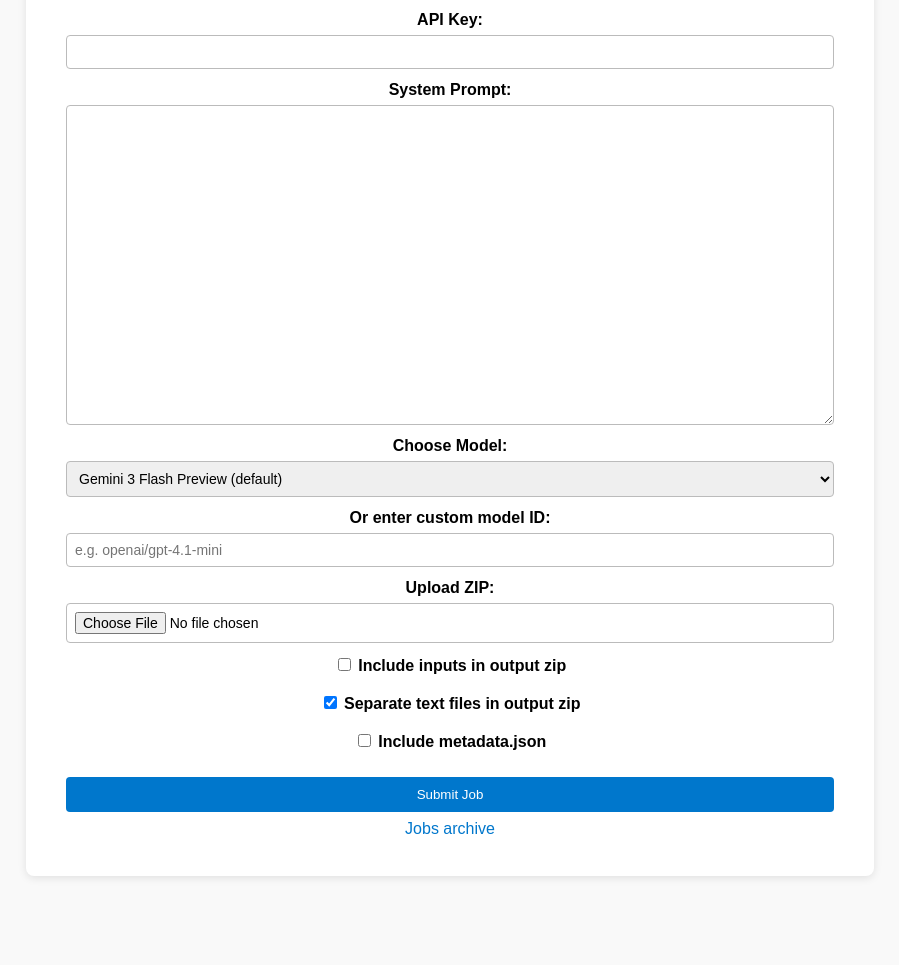
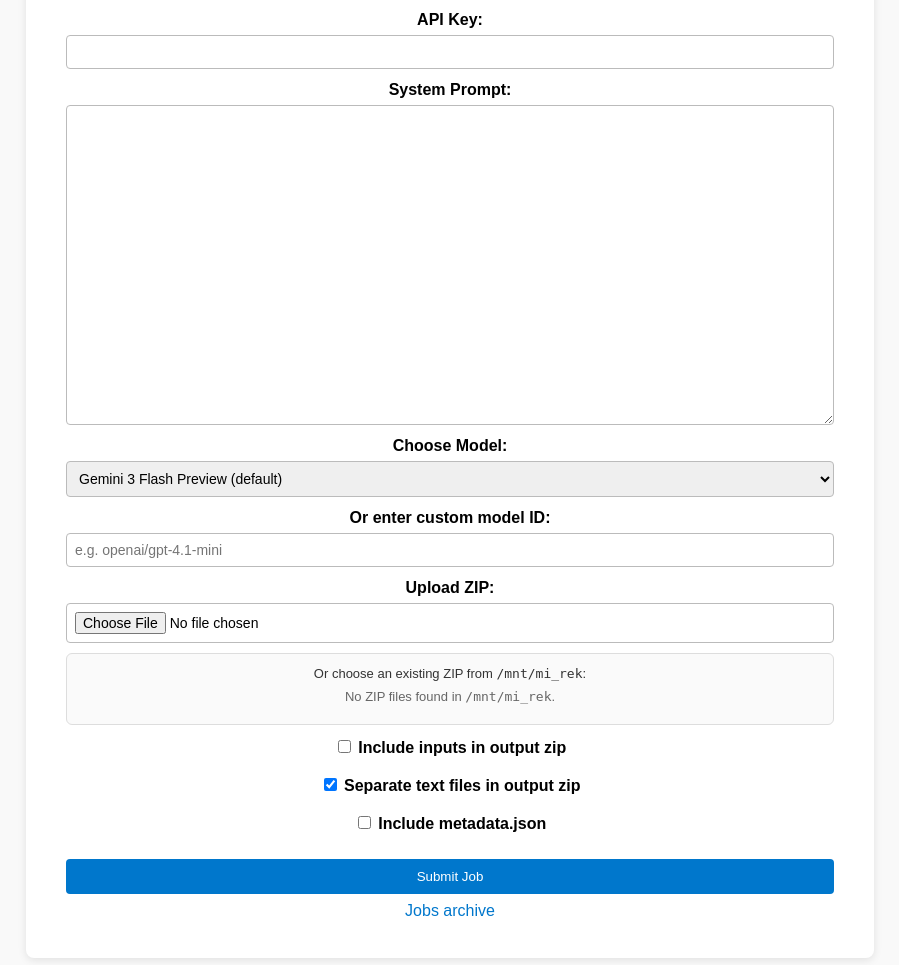
Before and after one commit to ValRCS/openrouter_batch_processor, a Flask app: page /marc in a window 1280 px wide. Shown: the part 252-1217 px from the top of the page, without its empty margins (190-1089 px from the left). Before the commit the page ends 1130 px from the top, so only its background shows below. Run offline with Flask 3, Linux system fonts and the light colour scheme.

Commit message:
feat: enhance MARC form with existing ZIP file selection and improved error handling

```diff
--- a/app.py
+++ b/app.py
@@ -9,6 +9,7 @@ from worker import process_job
 app = Flask(__name__)
 app.config["UPLOAD_FOLDER"] = UPLOAD_FOLDER
 app.config["EXISTING_ZIPS_FOLDER"] = os.path.join(BASE_DIR, "data", "zips")
+app.config["MARC_EXISTING_ZIPS_FOLDER"] = "/mnt/mi_rek"
 
 executor = ThreadPoolExecutor(max_workers=4)
 jobs = {}
@@ -25,12 +26,12 @@ def format_file_size(size_bytes):
         return f"{int(value)} {units[unit_idx]}"
     return f"{value:.2f} {units[unit_idx]}"
 
-def resolve_existing_zip(zip_name):
+def resolve_existing_zip(zip_name, zips_folder):
     candidate_name = os.path.basename((zip_name or "").strip())
     if not candidate_name or not candidate_name.lower().endswith(".zip"):
         return None, None
 
-    base_dir = os.path.abspath(app.config["EXISTING_ZIPS_FOLDER"])
+    base_dir = os.path.abspath(zips_folder)
     zip_path = os.path.abspath(os.path.join(base_dir, candidate_name))
     if os.path.commonpath([base_dir, zip_path]) != base_dir:
         return None, None
@@ -40,8 +41,7 @@ def resolve_existing_zip(zip_name):
 
     return candidate_name, zip_path
 
-def list_existing_zips():
-    zips_dir = app.config["EXISTING_ZIPS_FOLDER"]
+def list_existing_zips(zips_dir):
     if not os.path.isdir(zips_dir):
         return []
 
@@ -68,8 +68,19 @@ def list_existing_zips():
 
     return entries
 
-def handle_submission(template_name, group_by_subfolder=False, source_route="index", template_context=None):
+def handle_submission(
+    template_name,
+    group_by_subfolder=False,
+    source_route="index",
+    template_context=None,
+    existing_zips_folder=None,
+    existing_zips_label=None
+):
     template_context = template_context or {}
+    if existing_zips_folder is None:
+        existing_zips_folder = app.config["EXISTING_ZIPS_FOLDER"]
+    if existing_zips_label is None:
+        existing_zips_label = "data/zips"
 
     if request.method == "POST":
         api_key = request.form["api_key"]
@@ -84,10 +95,10 @@ def handle_submission(template_name, group_by_subfolder=False, source_route="ind
         existing_zip_path = None
         uploaded_filename = file.filename if file else ""
         if selected_existing_zip:
-            original_name, existing_zip_path = resolve_existing_zip(selected_existing_zip)
+            original_name, existing_zip_path = resolve_existing_zip(selected_existing_zip, existing_zips_folder)
             if not existing_zip_path:
                 context = dict(template_context)
-                context["error"] = "Selected ZIP file was not found in data/zips."
+                context["error"] = f"Selected ZIP file was not found in {existing_zips_label}."
                 return render_template(template_name, **context), 400
             using_existing_zip = True
         elif uploaded_filename:
@@ -98,7 +109,7 @@ def handle_submission(template_name, group_by_subfolder=False, source_route="ind
                 original_name = f"{original_name}.zip"
         else:
             context = dict(template_context)
-            context["error"] = "Please upload a ZIP file or select one from data/zips."
+            context["error"] = f"Please upload a ZIP file or select one from {existing_zips_label}."
             return render_template(template_name, **context), 400
 
         job_id = str(uuid.uuid4())
@@ -155,16 +166,33 @@ def handle_submission(template_name, group_by_subfolder=False, source_route="ind
 
 @app.route("/", methods=["GET", "POST"])
 def index():
+    existing_zips_folder = app.config["EXISTING_ZIPS_FOLDER"]
     return handle_submission(
         "index.html",
         group_by_subfolder=True,
         source_route="index",
-        template_context={"existing_zips": list_existing_zips()}
+        template_context={
+            "existing_zips": list_existing_zips(existing_zips_folder),
+            "existing_zips_label": "data/zips"
+        },
+        existing_zips_folder=existing_zips_folder,
+        existing_zips_label="data/zips"
     )
 
 @app.route("/marc", methods=["GET", "POST"])
 def marc():
-    return handle_submission("marc.html", group_by_subfolder=True, source_route="marc")
+    existing_zips_folder = app.config["MARC_EXISTING_ZIPS_FOLDER"]
+    return handle_submission(
+        "marc.html",
+        group_by_subfolder=True,
+        source_route="marc",
+        template_context={
+            "existing_zips": list_existing_zips(existing_zips_folder),
+            "existing_zips_label": existing_zips_folder
+        },
+        existing_zips_folder=existing_zips_folder,
+        existing_zips_label=existing_zips_folder
+    )
 
 @app.route("/status/<job_id>")
 def status(job_id):
--- a/templates/marc.html
+++ b/templates/marc.html
@@ -23,6 +23,31 @@
 
         <label>Upload ZIP:</label>
         <input type="file" name="zipfile" required>
+        <input type="hidden" name="existing_zip" value="">
+
+        <div class="existing-zips">
+          <p class="existing-zips-title">Or choose an existing ZIP from <code>{{ existing_zips_label }}</code>:</p>
+          {% if existing_zips %}
+            <ul class="existing-zips-list">
+              {% for zip_item in existing_zips %}
+                <li>
+                  <button
+                    type="button"
+                    class="existing-zip-button"
+                    data-existing-zip="{{ zip_item.name }}"
+                  >
+                    <span class="existing-zip-name">{{ zip_item.name }}</span>
+                    <span class="existing-zip-meta">{{ zip_item.size_label }} | {{ zip_item.modified_at }}</span>
+                  </button>
+                </li>
+              {% endfor %}
+            </ul>
+          {% else %}
+            <p class="existing-zips-empty">No ZIP files found in <code>{{ existing_zips_label }}</code>.</p>
+          {% endif %}
+          <p id="existing-zip-status" class="existing-zip-status" aria-live="polite"></p>
+        </div>
+
         <label>
           <input type="checkbox" name="include_inputs" value="true">
           Include inputs in output zip
@@ -35,6 +60,9 @@
           <input type="checkbox" name="include_metadata" value="true">
           Include metadata.json
         </label>
+        {% if error %}
+          <p class="error">{{ error }}</p>
+        {% endif %}
 
         <input type="submit" value="Submit Job">
       </form>
```
